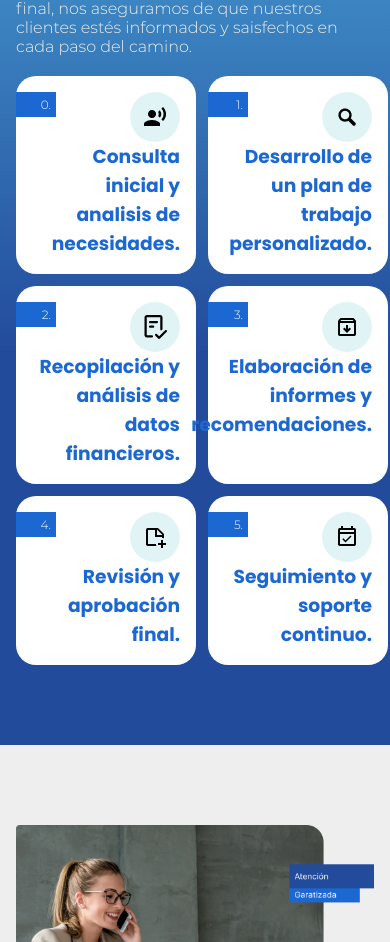
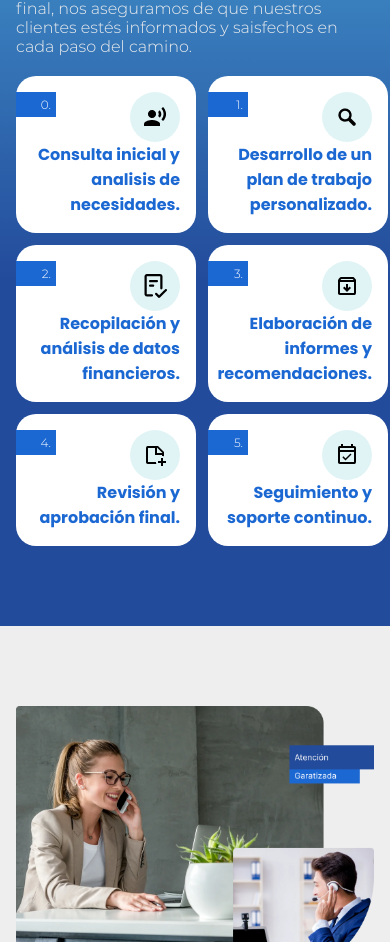
Before and after one commit to YonPalac1/TuContadorOnline, a React (Vite) app: page / in a window 390 px wide. Shown: the part 3857-4799 px from the top of the page. Built offline with nearby package versions, Linux system fonts and the light colour scheme.

Commit message:
ultimos cambios

```diff
--- a/src/style.css
+++ b/src/style.css
@@ -659,6 +659,11 @@ header .container .titles .call-to-action span {
         min-width: 180px;
     }
 }
+@media screen and (max-width: 428px) {
+    .how-works .cards h3 {
+        font-size: 16px;
+    }
+}
 /* contact-to-meet */
 .contact-to-meet {
     padding: 5rem 0;
```
